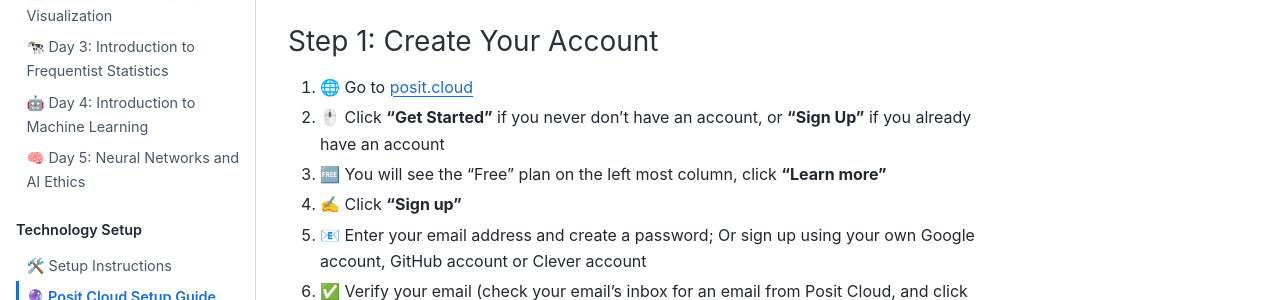
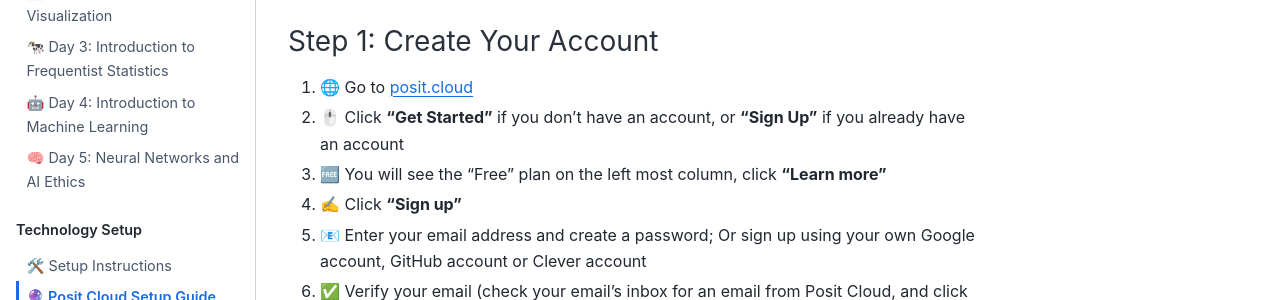
Before and after one commit to skysheng7/data_science_for_kids, a Jupyter Book: the page built from docs/setup/posit-cloud-setup.md, in a window 1280 px wide and 900 px high. Shown: the part 314-614 px from the top of the window. Built offline with Jupyter Book 1.0.4 settings and Sphinx 7.4.7 and the Sphinx Book theme 1.1.4, drawn with Linux system fonts in a browser that asks for light colours.

Commit message:
small edit

```diff
--- a/docs/setup/posit-cloud-setup.md
+++ b/docs/setup/posit-cloud-setup.md
@@ -12,7 +12,7 @@
 ### Step 1: Create Your Account
 
 1. 🌐 Go to [posit.cloud](https://posit.cloud)
-2. 🖱️ Click **"Get Started"** if you never don't have an account, or **"Sign Up"** if you already have an account
+2. 🖱️ Click **"Get Started"** if you don't have an account, or **"Sign Up"** if you already have an account
 3. 🆓 You will see the "Free" plan on the left most column, click **"Learn more"**
 4. ✍️ Click **"Sign up"**
 5. 📧 Enter your email address and create a password; Or sign up using your own Google account, GitHub account or Clever account
```
